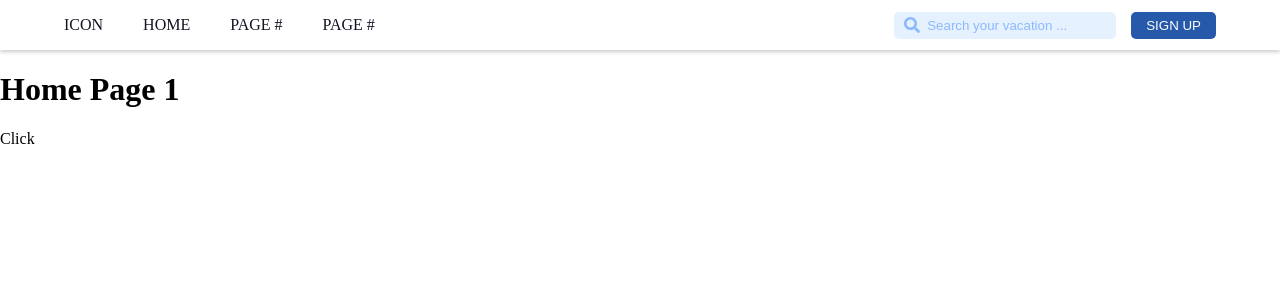
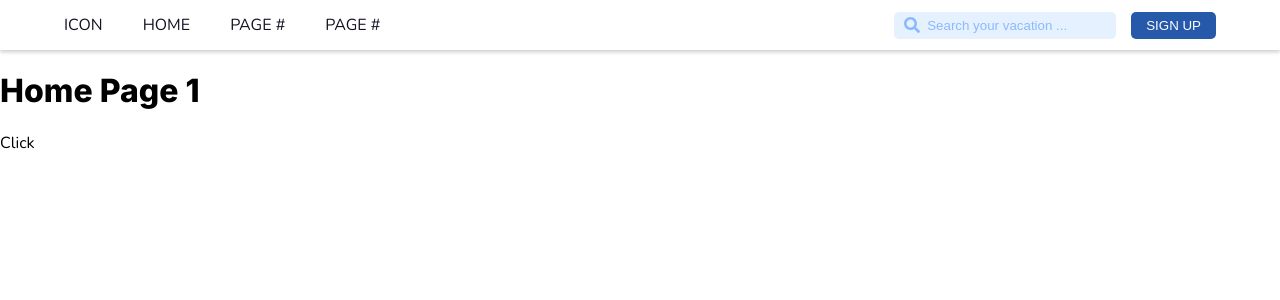
Before and after one commit to jspmarc/TechnoScape-AdAstraAbyssoque, a Vue app: page / in a window 1280 px wide. Shown: the top 300 px of the page. Built offline with nearby package versions, Linux system fonts and the light colour scheme.

Commit message:
tamahin font Nunito dan Inter

```diff
--- /dev/null
+++ b/src/App.css
@@ -0,0 +1,13 @@
+@import url('https://fonts.googleapis.com/css2?family=Inter:wght@400;800&family=Nunito&display=swap');
+html, body {
+  font-family: 'Nunito', sans-serif;
+}
+
+h1,
+h2,
+h3,
+h4,
+h5,
+h6 {
+  font-family: 'Inter', sans-serif;
+}
--- a/src/main.js
+++ b/src/main.js
@@ -5,6 +5,7 @@ import router from "./router";
 import { createApp } from "vue";
 import { FontAwesomeIcon } from "@fortawesome/vue-fontawesome";
 import { faSearch } from "@fortawesome/free-solid-svg-icons";
+import './App.css';
 
 library.add(faSearch);
 
```
